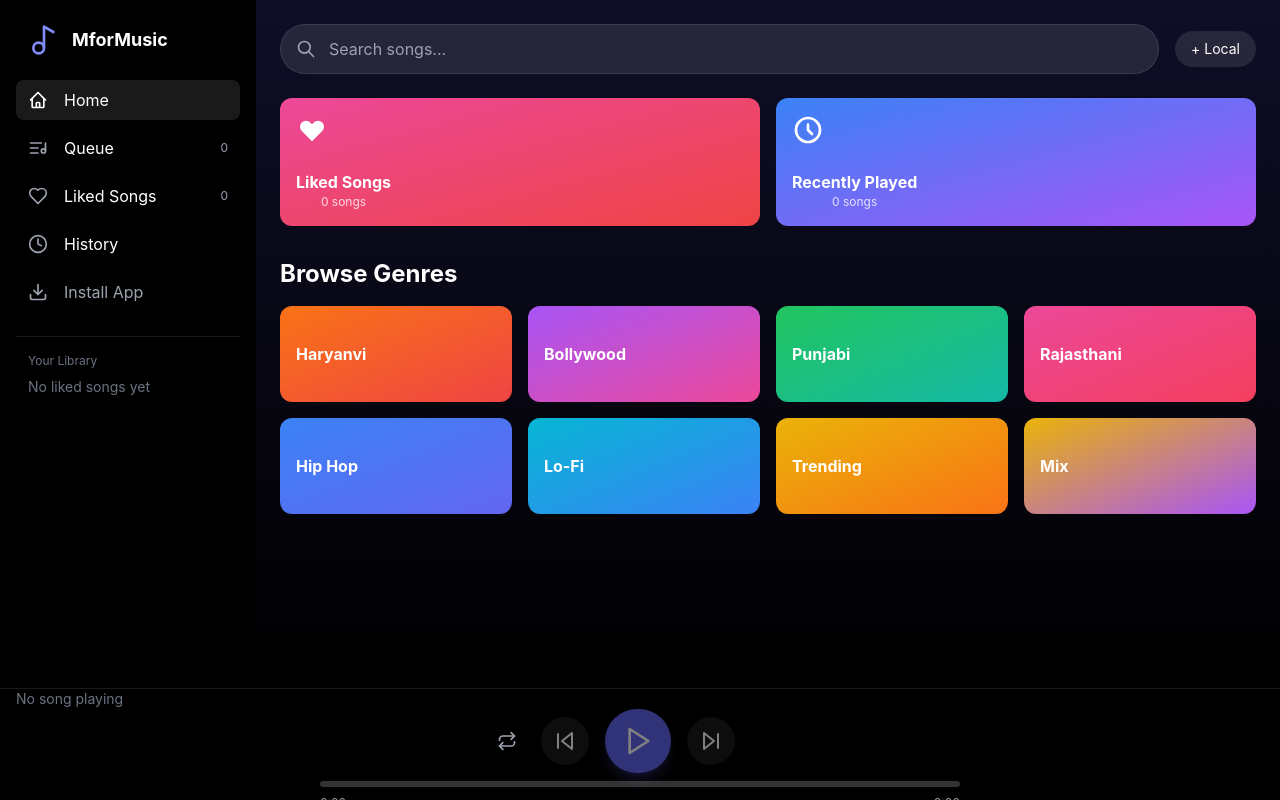
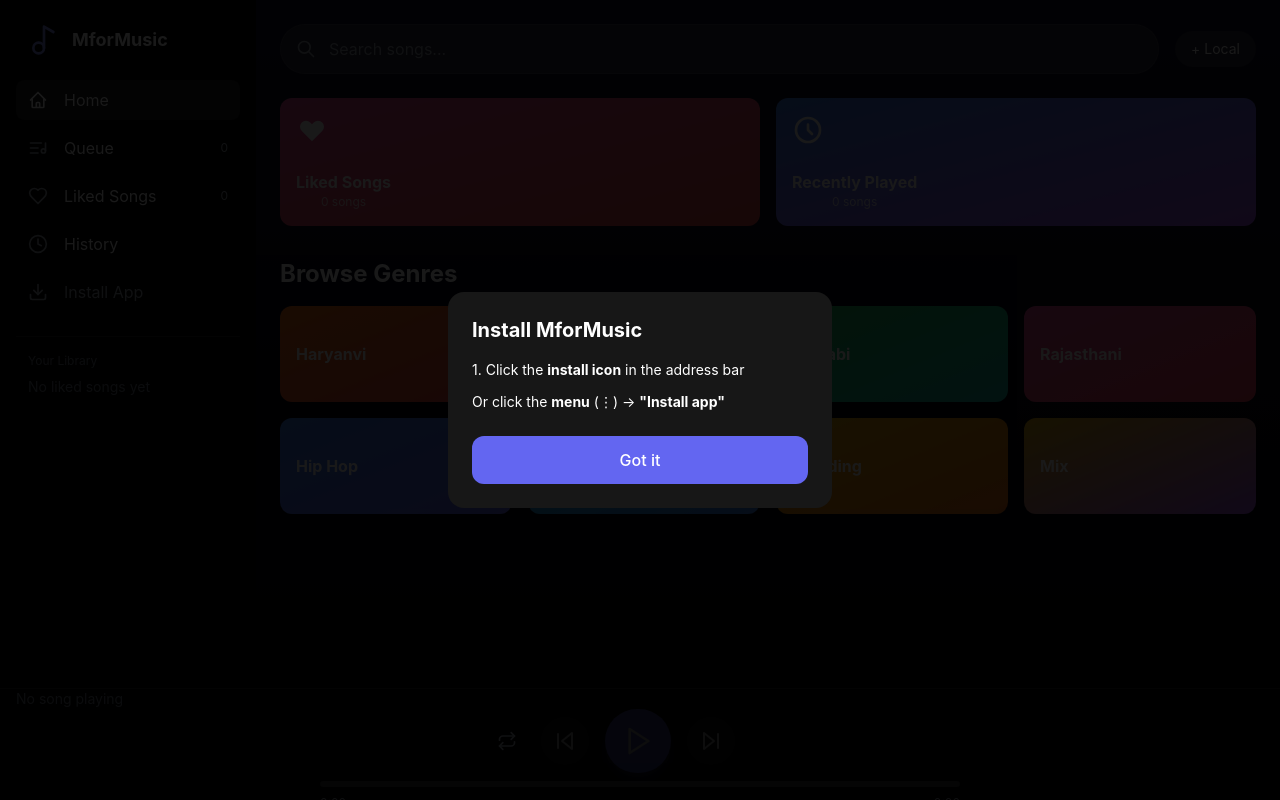
Before and after one commit to Mjangid2004/MforMusic, a Next.js app: page / in a window 1280 px wide. Both pictures are taken after a click on the button "Install App". Built offline with nearby package versions, Linux system fonts and the light colour scheme.

Commit message:
Fix install button with step-by-step guide

```diff
--- a/src/components/BottomNav.tsx
+++ b/src/components/BottomNav.tsx
@@ -2,21 +2,16 @@
 
 import { useAppContext } from "@/context/AppContext";
 import { Home, Heart, Clock, ListMusic, Download } from "lucide-react";
+import { useState } from "react";
 
 export default function BottomNav() {
   const { viewMode, setViewMode, clearSearch } = useAppContext();
+  const [showInstallHelp, setShowInstallHelp] = useState(false);
+
+  const isIOS = typeof navigator !== 'undefined' && /iPad|iPhone|iPod/.test(navigator.userAgent);
 
   const handleInstall = () => {
-    const isIOS = /iPad|iPhone|iPod/.test(navigator.userAgent);
-
-    if (isIOS) {
-      alert("To install: Tap Share → Add to Home Screen");
-    } else {
-      const installBtn = document.getElementById('install-btn');
-      if (installBtn) {
-        (installBtn as any).click();
-      }
-    }
+    setShowInstallHelp(true);
   };
 
   const tabs = [
@@ -27,11 +22,40 @@ export default function BottomNav() {
   ];
 
   const handleTabClick = (tabId: typeof tabs[0]['id']) => {
+    setShowInstallHelp(false);
     clearSearch();
     setViewMode(tabId);
   };
 
   return (
+    <>
+      {showInstallHelp && (
+        <div className="md:hidden fixed inset-0 z-[100] bg-black/90 flex items-center justify-center p-6">
+          <div className="bg-neutral-900 rounded-2xl p-6 max-w-sm w-full">
+            <h3 className="text-xl font-bold mb-4">Install MforMusic</h3>
+            {isIOS ? (
+              <div className="space-y-3 text-sm">
+                <p>1. Tap the <strong>Share</strong> button (square with up arrow)</p>
+                <p>2. Scroll down and tap <strong>"Add to Home Screen"</strong></p>
+                <p>3. Tap <strong>"Add"</strong></p>
+              </div>
+            ) : (
+              <div className="space-y-3 text-sm">
+                <p>1. Tap the <strong>menu button</strong> (three dots) in top right</p>
+                <p>2. Tap <strong>"Install app"</strong> or <strong>"Add to Home screen"</strong></p>
+                <p>3. Tap <strong>"Install"</strong></p>
+              </div>
+            )}
+            <button
+              onClick={() => setShowInstallHelp(false)}
+              className="w-full mt-6 py-3 bg-indigo-500 rounded-xl font-medium"
+            >
+              Got it
+            </button>
+          </div>
+        </div>
+      )}
+
       <div className="md:hidden fixed bottom-0 left-0 right-0 bg-neutral-900 border-t border-neutral-800 z-50 h-14">
         <div className="flex justify-around items-center h-full">
           {tabs.map((tab) => (
@@ -56,7 +80,7 @@ export default function BottomNav() {
             <span className="text-xs mt-1">Install</span>
           </button>
         </div>
-      <button id="install-btn" style={{ display: 'none' }} />
       </div>
+    </>
   );
 }
--- a/src/components/Sidebar.tsx
+++ b/src/components/Sidebar.tsx
@@ -3,28 +3,48 @@
 import { usePlayer } from "@/context/PlayerContext";
 import { useAppContext } from "@/context/AppContext";
 import { Music2, Heart, Clock, ListMusic, Download } from "lucide-react";
+import { useState } from "react";
 
 export default function Sidebar() {
   const { state } = usePlayer();
   const { viewMode, setViewMode } = useAppContext();
+  const [showInstallHelp, setShowInstallHelp] = useState(false);
+
+  const isIOS = typeof navigator !== 'undefined' && /iPad|iPhone|iPod/.test(navigator.userAgent);
 
   const handleInstall = () => {
-    const isIOS = /iPad|iPhone|iPod/.test(navigator.userAgent);
-
-    if (isIOS) {
-      alert("📱 To install on iPhone:\n\n1. Tap the Share button (square with arrow)\n2. Scroll down and tap 'Add to Home Screen'\n3. Tap 'Add'");
-      return;
-    }
-
-    const trigger = document.getElementById('install-trigger') as any;
-    if (trigger && trigger.prompt) {
-      trigger.prompt();
-    } else {
-      alert("💡 To install:\n\nOn Chrome: Tap menu (⋮) → 'Install app'\n\nOr open the app in Chrome and look for the install icon in the address bar.");
-    }
+    setShowInstallHelp(true);
   };
 
   return (
+    <>
+      {showInstallHelp && (
+        <div className="fixed inset-0 z-[100] bg-black/90 flex items-center justify-center p-6 hidden md:flex">
+          <div className="bg-neutral-900 rounded-2xl p-6 max-w-sm w-full">
+            <h3 className="text-xl font-bold mb-4">Install MforMusic</h3>
+            {isIOS ? (
+              <div className="space-y-3 text-sm">
+                <p>1. Open this website in <strong>Safari</strong></p>
+                <p>2. Tap the <strong>Share</strong> button</p>
+                <p>3. Tap <strong>"Add to Home Screen"</strong></p>
+                <p>4. Tap <strong>"Add"</strong></p>
+              </div>
+            ) : (
+              <div className="space-y-3 text-sm">
+                <p>1. Click the <strong>install icon</strong> in the address bar</p>
+                <p>Or click the <strong>menu</strong> (⋮) → <strong>"Install app"</strong></p>
+              </div>
+            )}
+            <button
+              onClick={() => setShowInstallHelp(false)}
+              className="w-full mt-6 py-3 bg-indigo-500 rounded-xl font-medium"
+            >
+              Got it
+            </button>
+          </div>
+        </div>
+      )}
+
       <div className="w-64 bg-black/40 p-4 flex flex-col">
         <div className="flex items-center gap-3 px-3 py-2 mb-4">
           <Music2 className="w-8 h-8 text-indigo-400" />
@@ -89,5 +109,6 @@ export default function Sidebar() {
           )}
         </div>
       </div>
+    </>
   );
 }
```
Lines whose indentation alone changed are shown as unchanged.
